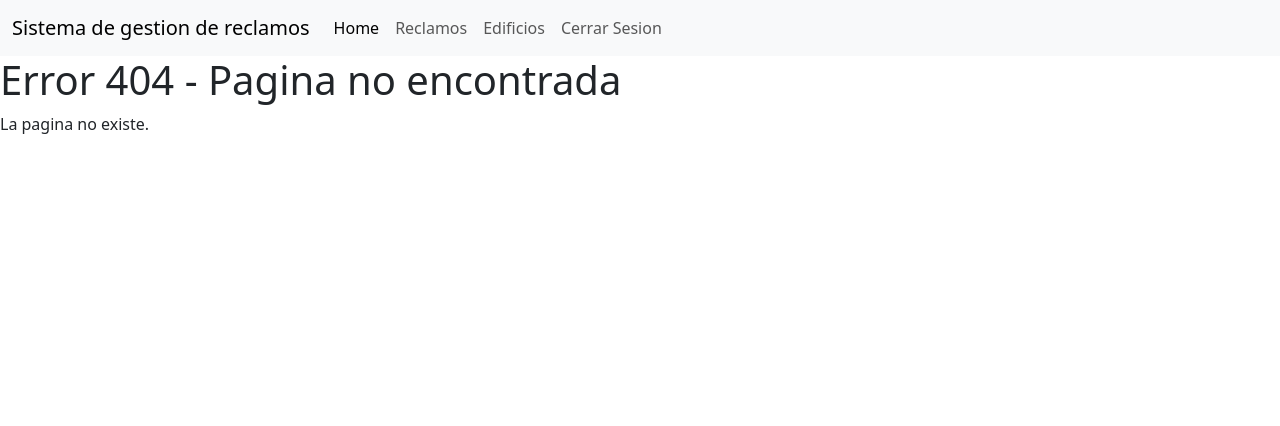
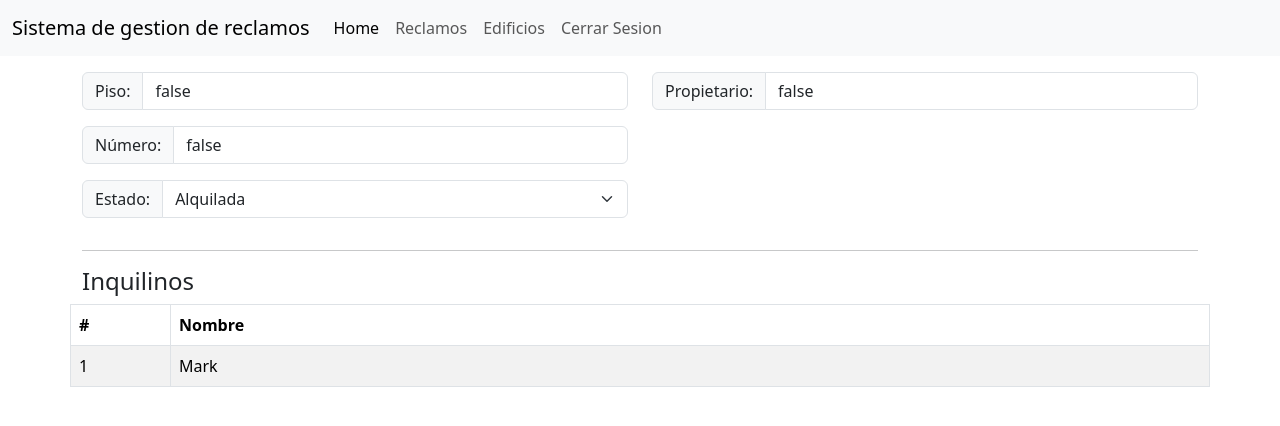
Before and after one commit to ManuMarcos/Sistema-de-Gestion-Reclamos, a React (Create React App) app in the folder Front/app/: page /Edificios/Unidades/1 in a window 1280 px wide. Before the commit this address had no page. Shown: the top 426 px of the page. Built offline with nearby package versions, Linux system fonts and the light colour scheme; no server answers.

Commit message:
Agrego unidad detalle sin botones por ahora

```diff
--- a/Front/app/src/components/Edificios/edificioDetalle.jsx
+++ b/Front/app/src/components/Edificios/edificioDetalle.jsx
@@ -14,12 +14,8 @@ import { AgregarUnidadModal } from "./agregarUnidadModal";
 import { AgregarAreaComunModal } from "./agregarAreaComunModal";
 
 export const EdificioDetalle = () => {
-  const [areaComun, setAreaComun] = useState(null);
-  const [unidad, setUnidad] = useState(null);
   const [isPending, setIsPending] = useState(false);
   const [detalle, setDetalle] = useState(null);
-  const [refresh, setRefresh] = useState(0);
-
   const { edificioId } = useParams();
 
   const url = baseUrl + "edificios/" + edificioId;
@@ -91,7 +87,7 @@ export const EdificioDetalle = () => {
                           <Button variant="danger" size="sm">
                             Eliminar
                           </Button>
-                          <Link to={"/Edificios/Detalle/" + unidad.id}>
+                          <Link to={"/Edificios/Unidades/" + unidad.id}>
                             <Button className="margin-rigth" size="sm">
                               Editar
                             </Button>
--- a/Front/app/src/components/Edificios/styles.css
+++ b/Front/app/src/components/Edificios/styles.css
@@ -32,3 +32,7 @@
 #flex-row{
     display: flex;
 }
+
+.unidad-detalles{
+    margin-top: 1rem;
+}
--- a/Front/app/src/components/Edificios/unidadDetalle.jsx
+++ b/Front/app/src/components/Edificios/unidadDetalle.jsx
@@ -0,0 +1,105 @@
+import { useParams } from "react-router";
+import { baseUrl, token } from "../../shared";
+import { useEffect, useState } from "react";
+import { Col, Container, Form, InputGroup, Row, Table } from "react-bootstrap";
+
+export const UnidadDetalle = () => {
+  const { unidadId } = useParams();
+  const [isPending, setIsPending] = useState(false);
+  const [unidad, setUnidad] = useState(null);
+  const [selectedOption, setSelectedOption] = useState('none');
+
+  const url = baseUrl + "unidad/" + unidadId;
+
+
+
+
+  const getUnidad = async () => {
+    setIsPending(true);
+    try {
+      const response = await fetch(url, {
+        headers: {
+          Authorization: "Bearer " + token,
+        },
+      });
+      if (!response.ok) throw new Error(response.statusText);
+      const json = await response.json();
+      setIsPending(false);
+      setUnidad(json);
+      console.log(JSON.stringify(unidad));
+    } catch (error) {
+      console.log(error);
+      setIsPending(false);
+    }
+  };
+
+  useEffect(() => {
+    getUnidad();
+  }, []);
+
+  return (
+    <Container className="unidad-detalles">
+      <Row>
+        <Col>
+          <InputGroup className="mb-3">
+            <InputGroup.Text id="basic-addon1">Piso: </InputGroup.Text>
+            <Form.Control
+              aria-label="pisio"
+              aria-describedby="basic-addon1"
+              value={unidad != null && unidad.piso}
+            />
+          </InputGroup>
+          <InputGroup className="mb-3">
+            <InputGroup.Text id="basic-addon1">Número: </InputGroup.Text>
+            <Form.Control
+              aria-label="Username"
+              aria-describedby="basic-addon1"
+              value={unidad != null && unidad.numero}
+            />
+          </InputGroup>
+          <InputGroup className="mb-3">
+            <InputGroup.Text id="basic-addon1">Estado: </InputGroup.Text>
+            <Form.Select value={unidad!= null && unidad.estado} onChange={(event) =>
+                setUnidad({
+                    ...unidad,
+                    estado: event.target.value
+                })}
+                aria-label="Default select example">
+                <option value="ALQUILADA">Alquilada</option>
+                <option value="SIN_ALQUILAR">Sin alquilar</option>
+            </Form.Select>
+
+          </InputGroup>
+        </Col>
+        <Col>
+          <InputGroup className="mb-3">
+            <InputGroup.Text id="basic-addon1">Propietario: </InputGroup.Text>
+            <Form.Control
+              aria-label="Username"
+              aria-describedby="basic-addon1"
+              value={unidad!=null && unidad.propietario}
+            />
+          </InputGroup>
+        </Col>
+      </Row>
+      <hr></hr>
+      <Row>
+        <h4>Inquilinos</h4>
+        <Table striped bordered hover>
+          <thead>
+            <tr>
+              <th>#</th>
+              <th>Nombre</th>
+            </tr>
+          </thead>
+          <tbody>
+            <tr>
+              <td width={100}>1</td>
+              <td>Mark</td>
+            </tr>
+          </tbody>
+        </Table>
+      </Row>
+    </Container>
+  );
+};
--- a/Front/app/src/components/Navigation/navigation.js
+++ b/Front/app/src/components/Navigation/navigation.js
@@ -13,6 +13,7 @@ import Login from "../LogIn/login";
 import SignUp from "../SignUp/signup";
 import AdminPermisos from "../adminPermisos/adminPermisos"
 import Landing from "../Landing/landing";
+import { UnidadDetalle } from "../Edificios/unidadDetalle";
 
 
 function Navigation() {
@@ -32,11 +33,14 @@ function Navigation() {
                     <Route path="*" element={<Error404 />} />
                     <Route path="/Reclamos/Nuevo" element={<NuevoReclamo />} />
                     <Route path="/Reclamos/Listado" element={<ListadoReclamos />} />
+                    <Route path="/Reclamos/Detalle" element={<DetalleReclamo />} />
+
 
 
                     <Route path="/Edificios/Listado" element={<ListadoEdificios />} />
                     <Route path="/Edificios/Detalle/:edificioId" element={<EdificioDetalle />} />
-                    <Route path="/Reclamos/Detalle" element={<DetalleReclamo />} />
+                    <Route path="/Edificios/Unidades/:unidadId" element={<UnidadDetalle />} />
+
                 </Routes>
             </div>
         </Router>
```
